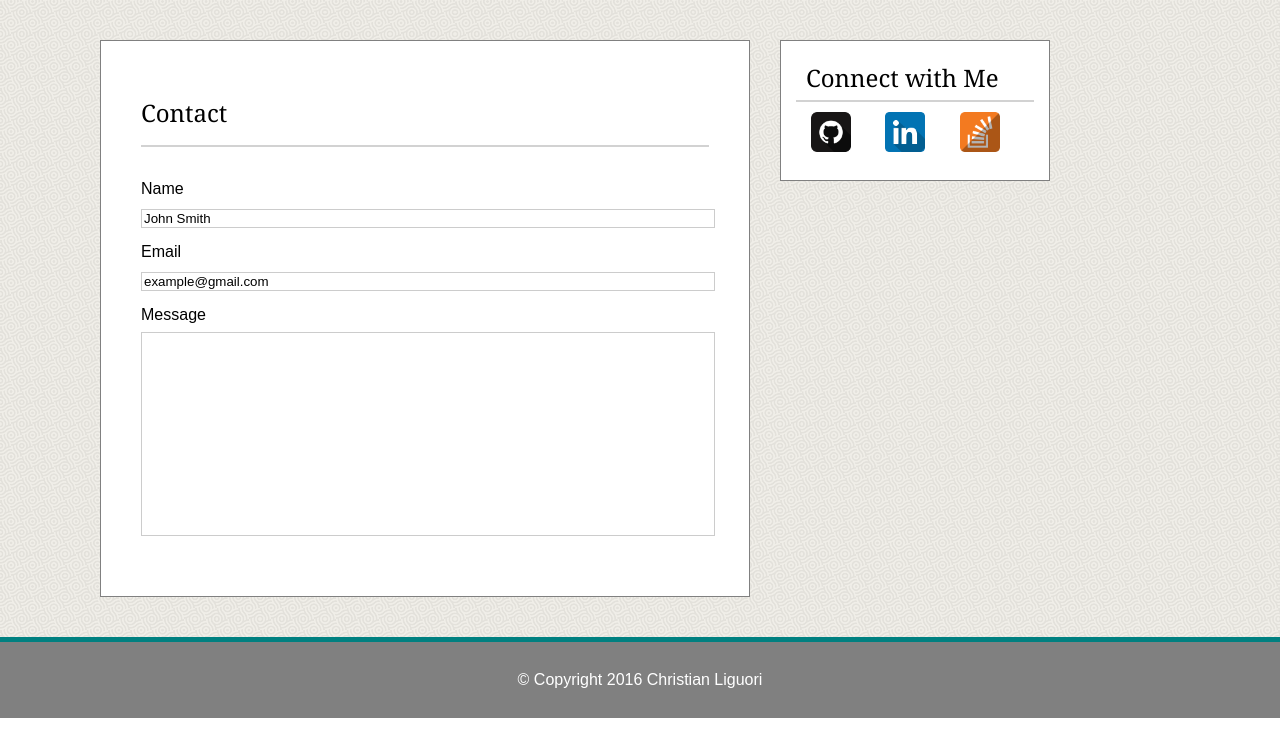
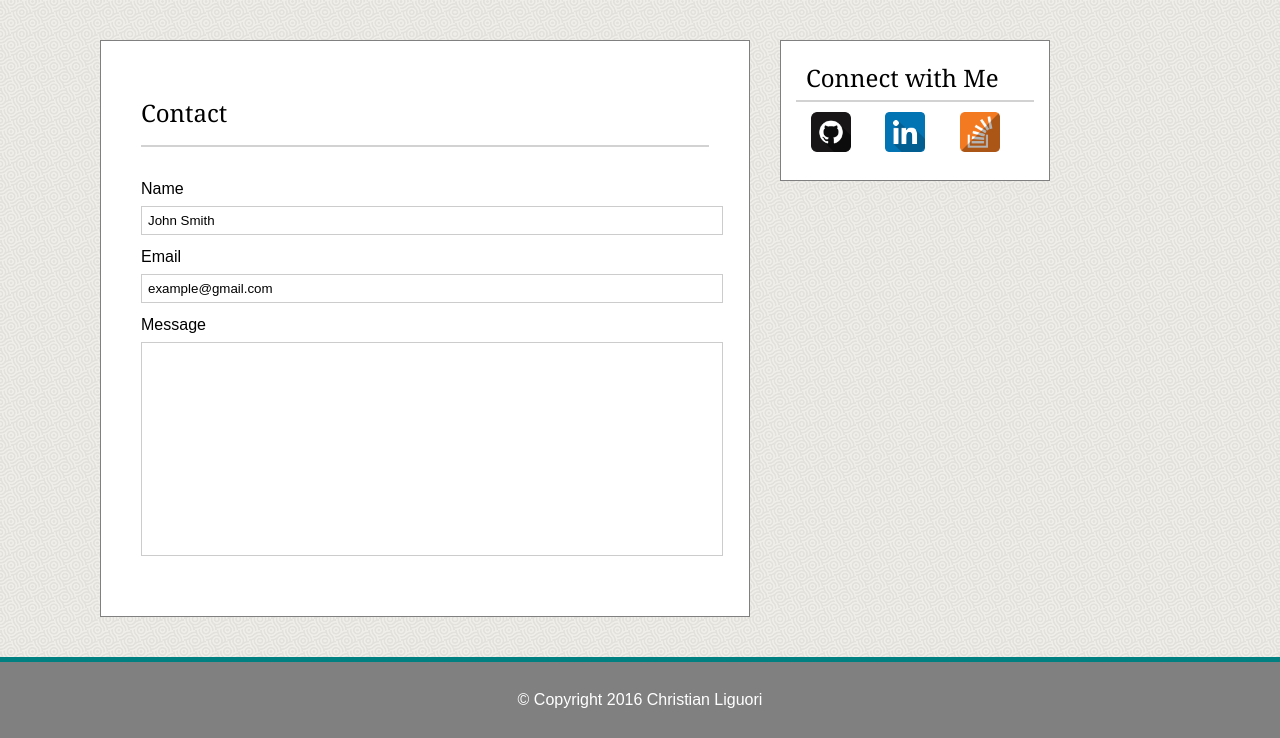
Before and after one commit to cl2112/Basic-Portfolio, a PHP site: page /contact.html in a window 1280 px wide. Shown: the part 96-834 px from the top of the page. Run offline with PHP 8.4, Linux system fonts and the light colour scheme.

Commit message:
added padding to the input fields in the contactForm class

```diff
--- a/assets/css/style.css
+++ b/assets/css/style.css
@@ -139,6 +139,7 @@ footer {
 .contactForm input {
 	width: 100%;
 	border: 1px solid #ccc;
+	padding: 6px;
 }
 .contactForm #contactMessage {
 	height: 200px;
```
